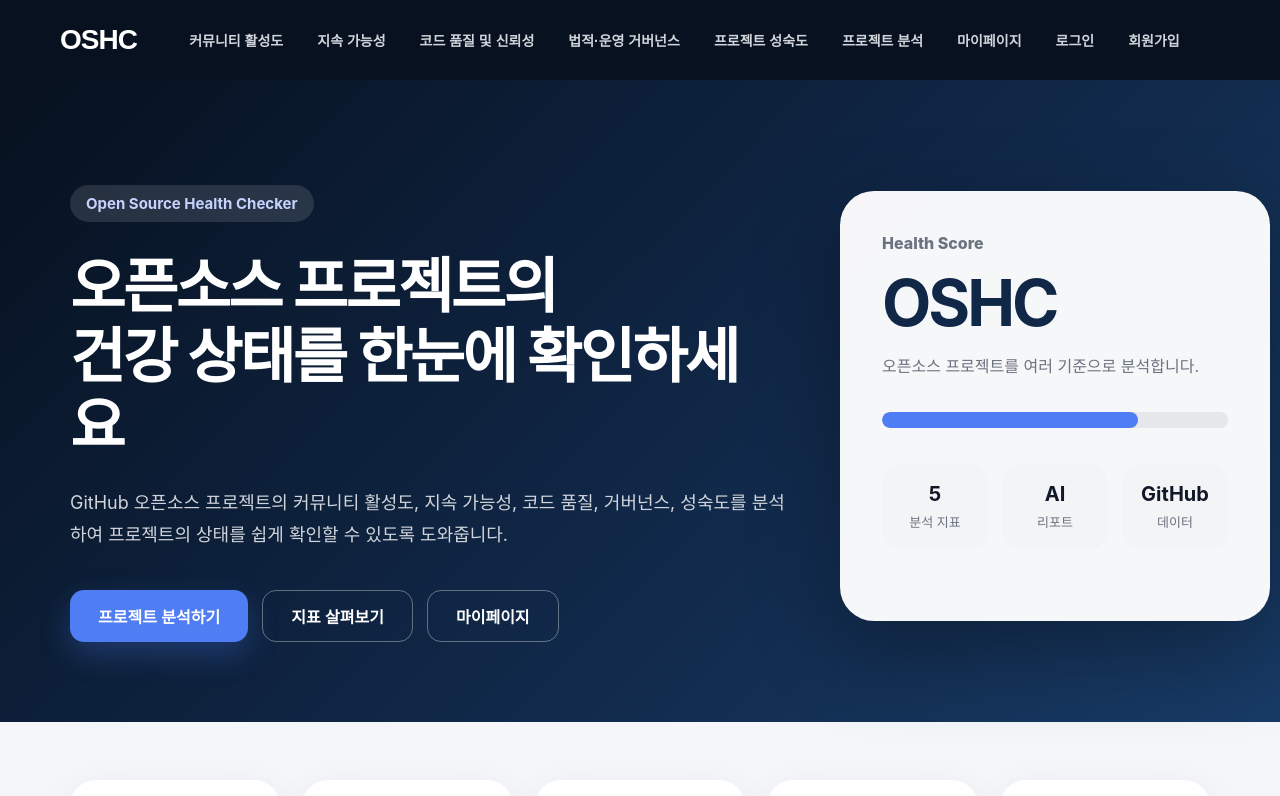
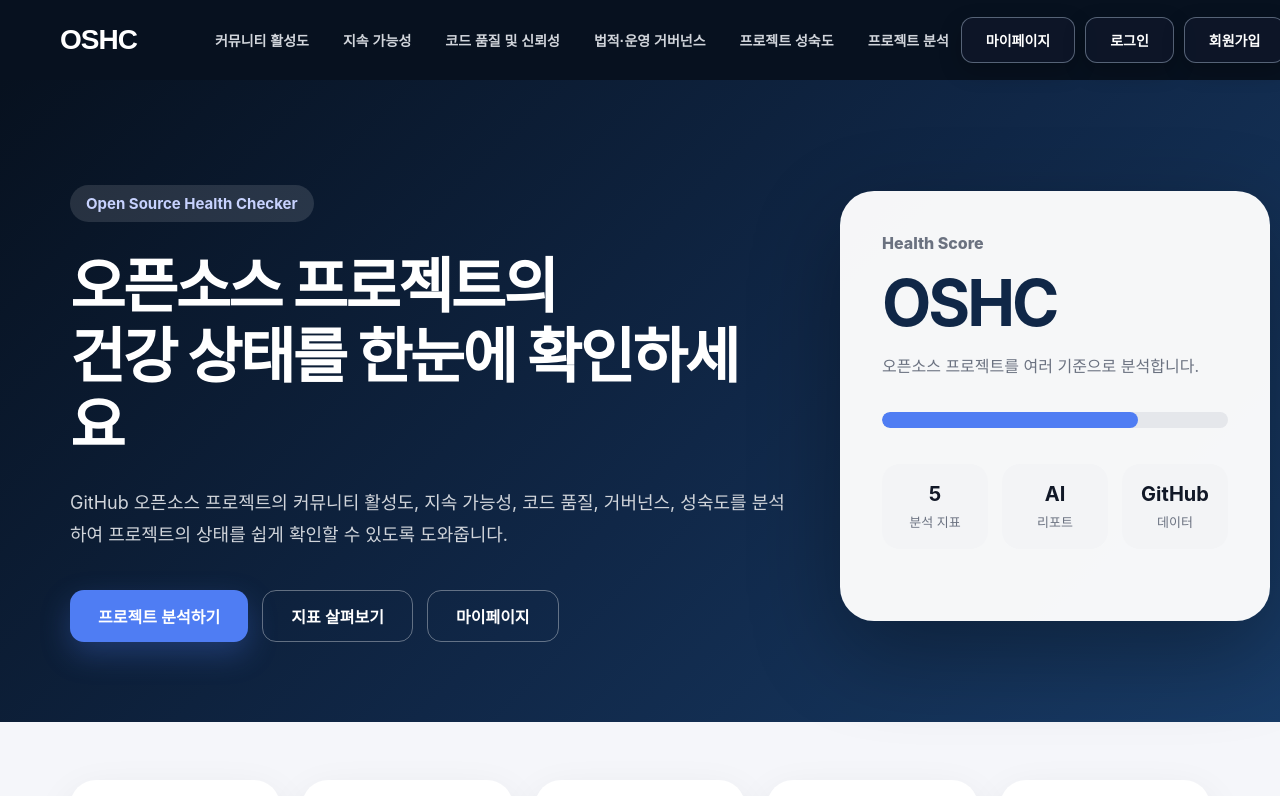
Before and after one commit to OpenSource-2026/oss-health-frontend, a React app in the folder frontend/: page / in a window 1280 px wide. Shown: the top 796 px of the page. Built offline with nearby package versions, Linux system fonts and the light colour scheme; the HTML template or start-up script is replaced by a standard one.

Commit message:
버튼 테두리 추가, 메뉴 정렬

```diff
--- a/frontend/src/MainPage.css
+++ b/frontend/src/MainPage.css
@@ -23,6 +23,12 @@
   z-index: 100;
 }
 
+.header-left {
+  display: flex;
+  align-items: center;
+  gap: 60px;
+}
+
 .logo-button {
   border: none;
   background: transparent;
@@ -37,6 +43,15 @@
   display: flex;
   align-items: center;
   gap: 10px;
+}
+
+.nav-left-menu {
+  justify-content: flex-start;
+}
+
+.nav-right-menu {
+  justify-content: flex-end;
+  margin-left: auto;
 }
 
 .nav-menu button {
@@ -60,6 +75,30 @@
 .nav-menu button.active {
   background: white;
   color: #07111f;
+}
+
+.nav-menu .nav-auth-button {
+  padding: 12px 24px;
+  border-radius: 12px;
+  border: 1px solid rgba(148, 163, 184, 0.55);
+  background: rgba(15, 23, 42, 0.85);
+  color: #ffffff;
+  font-size: 14px;
+  font-weight: 800;
+  box-shadow: 0 8px 22px rgba(0, 0, 0, 0.22);
+}
+
+.nav-menu .nav-auth-button:hover {
+  background: rgba(30, 41, 59, 0.98);
+  border-color: rgba(96, 165, 250, 0.8);
+  color: #ffffff;
+  transform: translateY(-1px);
+}
+
+.nav-menu .nav-auth-button.active {
+  background: rgba(15, 23, 42, 0.85);
+  border: 1px solid rgba(148, 163, 184, 0.55);
+  color: #ffffff;
 }
 
 /* =========================
--- a/frontend/src/MainPage.jsx
+++ b/frontend/src/MainPage.jsx
@@ -112,11 +112,12 @@ function Header({ activePage, setActivePage, isLoggedIn, setIsLoggedIn }) {
 
     return (
         <header className="header">
+            <div className="header-left">
                 <button className="logo-button" onClick={goMain}>
                     OSHC
                 </button>
 
-            <nav className="nav-menu">
+                <nav className="nav-menu nav-left-menu">
                     <button
                         className={activePage === "community" ? "active" : ""}
                         onClick={() => setActivePage("community")}
@@ -158,27 +159,35 @@ function Header({ activePage, setActivePage, isLoggedIn, setIsLoggedIn }) {
                     >
                         프로젝트 분석
                     </button>
+                </nav>
+            </div>
 
+            <nav className="nav-menu nav-right-menu">
                 <button
-                    className={activePage === "mypage" ? "active" : ""}
+                    className={`nav-auth-button ${activePage === "mypage" ? "active" : ""
+                        }`}
                     onClick={() => setActivePage("mypage")}
                 >
                     마이페이지
                 </button>
 
                 {isLoggedIn ? (
-                    <button onClick={logout}>로그아웃</button>
+                    <button className="nav-auth-button" onClick={logout}>
+                        로그아웃
+                    </button>
                 ) : (
                     <>
                         <button
-                            className={activePage === "login" ? "active" : ""}
+                            className={`nav-auth-button ${activePage === "login" ? "active" : ""
+                                }`}
                             onClick={() => setActivePage("login")}
                         >
                             로그인
                         </button>
 
                         <button
-                            className={activePage === "signup" ? "active" : ""}
+                            className={`nav-auth-button ${activePage === "signup" ? "active" : ""
+                                }`}
                             onClick={() => setActivePage("signup")}
                         >
                             회원가입
```
Lines whose indentation alone changed are shown as unchanged.
